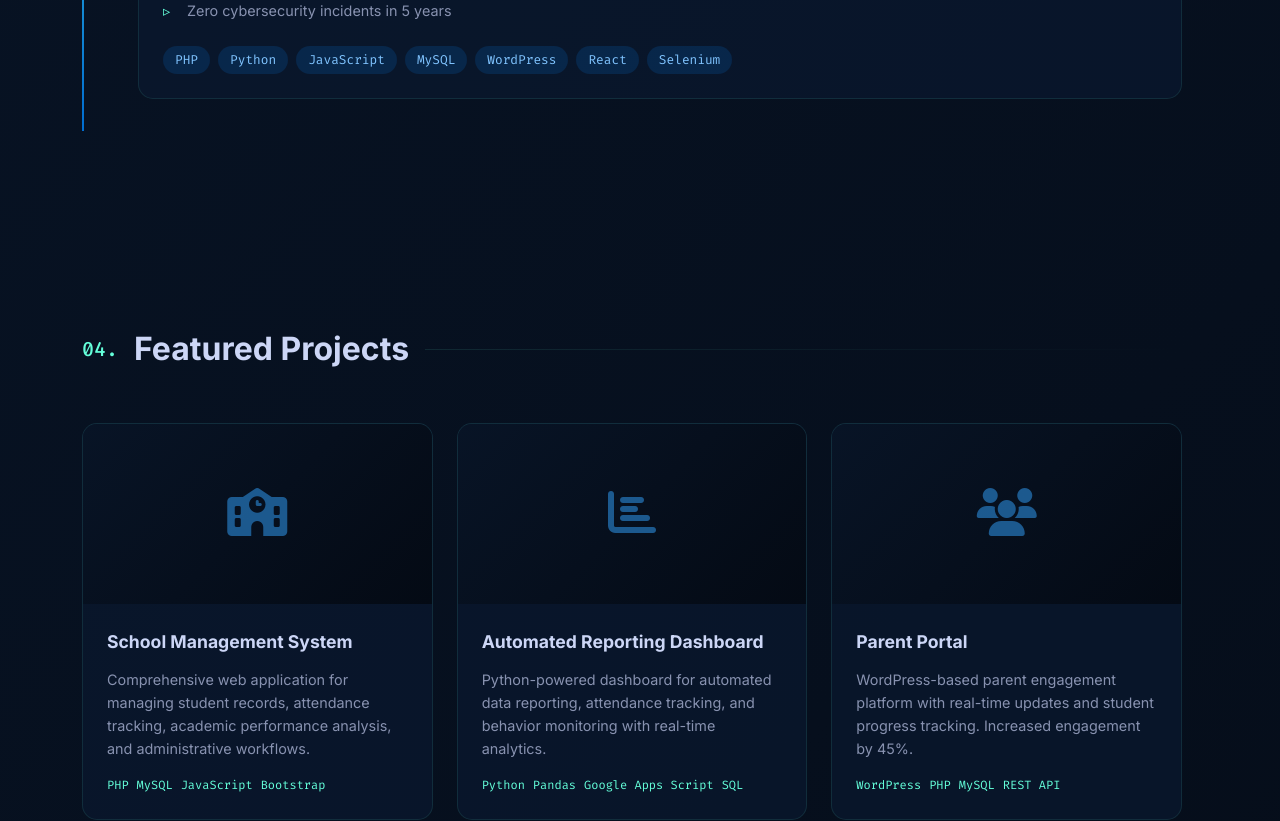
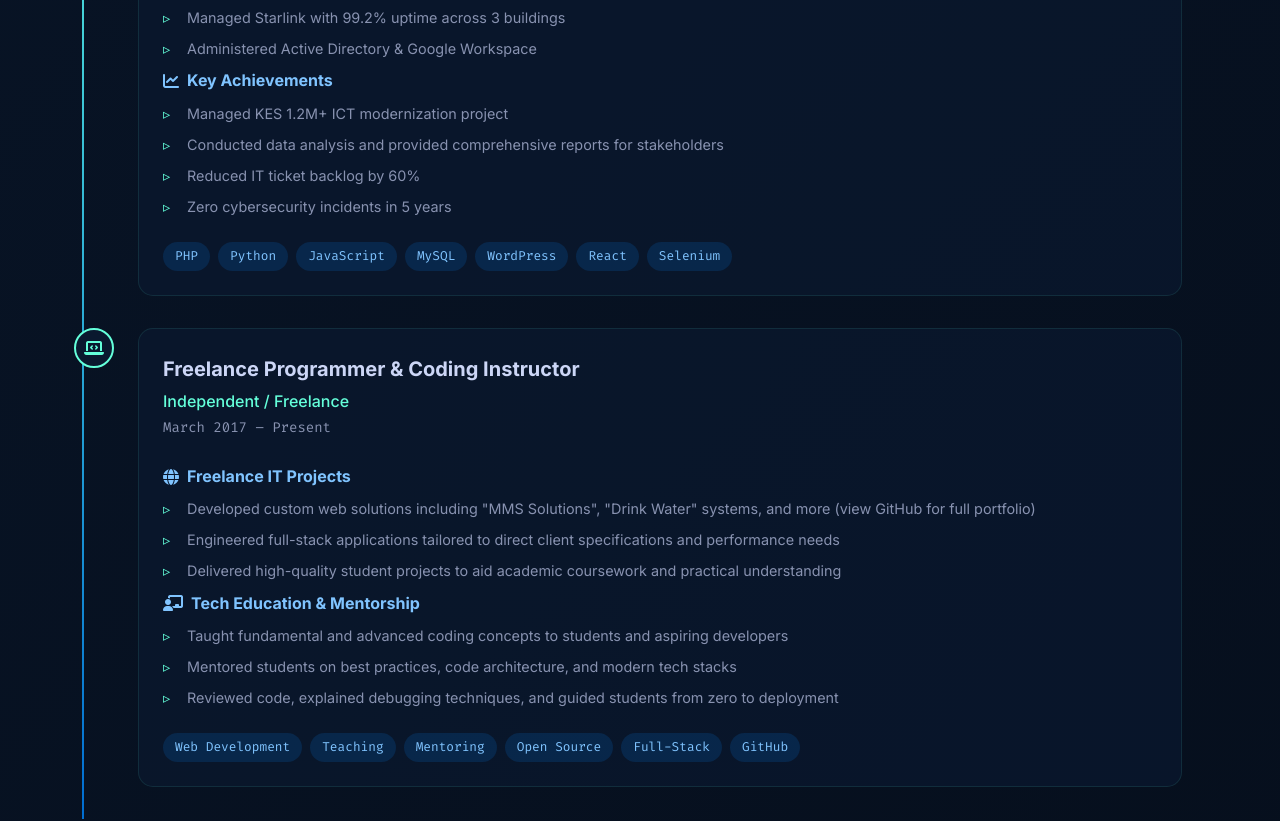
Before and after one commit to MKings7/portfolioo, a React (Vite) app: page / in a window 1280 px wide. Shown: the part 3300-4121 px from the top of the page. Built offline with nearby package versions, Linux system fonts and the light colour scheme.

Commit message:
feat: add Google Level 2 cert, LMS project, and freelance experience

```diff
--- a/src/components/Downloads.jsx
+++ b/src/components/Downloads.jsx
@@ -83,6 +83,13 @@ function Downloads() {
             description: 'Demonstrated proficiency with Gemini AI for learning',
             file: '/gemini certified student.pdf',
             color: '#DB4437'
+        },
+        {
+            icon: 'fas fa-award',
+            title: 'Google Certified Educator Level 2',
+            description: 'Advanced proficiency in integrating Google tools to transform teaching',
+            file: '/GOOGLE LEVEL 2 CERTIFICATE.pdf',
+            color: '#F4B400'
         }
     ]
 
--- a/src/components/Education.jsx
+++ b/src/components/Education.jsx
@@ -36,6 +36,9 @@ function Education() {
         { icon: 'fab fa-git-alt', name: 'Git', color: '#f05032' },
         { icon: 'fab fa-wordpress', name: 'WordPress', color: '#21759b' },
         { icon: 'fab fa-bootstrap', name: 'Bootstrap', color: '#7952b3' },
+        { icon: 'fas fa-leaf', name: 'Spring Boot', color: '#6db33f' },
+        { icon: 'fas fa-rocket', name: 'Vibe Coding', color: '#ff6b6b' },
+        { icon: 'fas fa-robot', name: 'Programming with AI', color: '#9b59b6' },
     ]
 
     const learningItems = [
@@ -134,6 +137,13 @@ function Education() {
                                 <p>Gemini AI Student Certification</p>
                             </div>
                         </div>
+                        <div className="cert-card">
+                            <img src={`${import.meta.env.BASE_URL}GOOGLE LEVEL 2 CERTIFICATE.png`} alt="Google Certified Educator Level 2 Badge" className="cert-badge" />
+                            <div className="cert-info">
+                                <h4>Google Certified Educator L2</h4>
+                                <p>Advanced Tools Integration</p>
+                            </div>
+                        </div>
                     </div>
                 </div>
 
--- a/src/components/Experience.jsx
+++ b/src/components/Experience.jsx
@@ -1,5 +1,11 @@
 function Experience() {
-    const achievements = [
+    const experiences = [
+        {
+            title: 'ICT Coordinator & Software Developer',
+            company: 'Chantilly Schools, Nairobi',
+            date: 'March 2019 – Present',
+            icon: 'fas fa-briefcase',
+            achievements: [
                 {
                     category: 'Software Development',
                     icon: 'fas fa-code',
@@ -24,29 +30,59 @@ function Experience() {
                     icon: 'fas fa-chart-line',
                     items: [
                         'Managed KES 1.2M+ ICT modernization project',
+                        'Conducted data analysis and provided comprehensive reports for stakeholders',
                         'Reduced IT ticket backlog by 60%',
                         'Zero cybersecurity incidents in 5 years'
                     ]
                 }
+            ],
+            tags: ['PHP', 'Python', 'JavaScript', 'MySQL', 'WordPress', 'React', 'Selenium']
+        },
+        {
+            title: 'Freelance Programmer & Coding Instructor',
+            company: 'Independent / Freelance',
+            date: 'March 2017 – Present',
+            icon: 'fas fa-laptop-code',
+            achievements: [
+                {
+                    category: 'Freelance IT Projects',
+                    icon: 'fas fa-globe',
+                    items: [
+                        'Developed custom web solutions including "MMS Solutions", "Drink Water" systems, and more (view GitHub for full portfolio)',
+                        'Engineered full-stack applications tailored to direct client specifications and performance needs',
+                        'Delivered high-quality student projects to aid academic coursework and practical understanding'
                     ]
-
-    const tags = ['PHP', 'Python', 'JavaScript', 'MySQL', 'WordPress', 'React', 'Selenium']
+                },
+                {
+                    category: 'Tech Education & Mentorship',
+                    icon: 'fas fa-chalkboard-teacher',
+                    items: [
+                        'Taught fundamental and advanced coding concepts to students and aspiring developers',
+                        'Mentored students on best practices, code architecture, and modern tech stacks',
+                        'Reviewed code, explained debugging techniques, and guided students from zero to deployment'
+                    ]
+                }
+            ],
+            tags: ['Web Development', 'Teaching', 'Mentoring', 'Open Source', 'Full-Stack', 'GitHub']
+        }
+    ]
 
     return (
         <section className="experience section" id="experience">
             <div className="container">
                 <h2 className="section-title"><span className="title-number">03.</span> Experience</h2>
                 <div className="timeline">
-                    <div className="timeline-item">
-                        <div className="timeline-marker"><i className="fas fa-briefcase"></i></div>
+                    {experiences.map((exp, index) => (
+                        <div className="timeline-item" key={index}>
+                            <div className="timeline-marker"><i className={exp.icon}></i></div>
                             <div className="timeline-content">
                                 <div className="timeline-header">
-                                <h3>ICT Coordinator & Software Developer</h3>
-                                <span className="timeline-company">Chantilly Schools, Nairobi</span>
-                                <span className="timeline-date">March 2019 – Present</span>
+                                    <h3>{exp.title}</h3>
+                                    <span className="timeline-company">{exp.company}</span>
+                                    <span className="timeline-date">{exp.date}</span>
                                 </div>
                                 <div className="timeline-body">
-                                {achievements.map((section, idx) => (
+                                    {exp.achievements.map((section, idx) => (
                                         <div key={idx}>
                                             <h4><i className={section.icon}></i> {section.category}</h4>
                                             <ul>
@@ -56,10 +92,11 @@ function Experience() {
                                     ))}
                                 </div>
                                 <div className="timeline-tags">
-                                {tags.map((tag, idx) => <span className="tag" key={idx}>{tag}</span>)}
+                                    {exp.tags.map((tag, idx) => <span className="tag" key={idx}>{tag}</span>)}
                                 </div>
                             </div>
                         </div>
+                    ))}
                 </div>
             </div>
         </section>
--- a/src/components/Projects.jsx
+++ b/src/components/Projects.jsx
@@ -35,6 +35,18 @@ function Projects() {
             title: 'IT Support Ticketing System',
             description: 'Glassmorphism UI ticketing system with priority queues, assignment workflows, and email notifications. Reduced backlog by 60%.',
             tech: ['PHP', 'React', 'MySQL', 'Next.js']
+        },
+        {
+            icon: 'fas fa-bullseye',
+            title: 'Staff KPI Appraisal System',
+            description: 'Comprehensive performance management platform with goal-setting, tracking, and multi-level approval workflows for staff evaluations.',
+            tech: ['PHP', 'MySQL', 'JavaScript', 'RBAC']
+        },
+        {
+            icon: 'fas fa-book-reader',
+            title: 'Staff Learning Management System',
+            description: 'Interactive training platform allowing staff to undergo internal courses, track learning progress, and earn certifications.',
+            tech: ['PHP', 'React', 'MySQL', 'LMS']
         }
     ]
 
--- a/src/components/Skills.jsx
+++ b/src/components/Skills.jsx
@@ -29,6 +29,9 @@ function Skills() {
                 { name: 'Python', level: 80 },
                 { name: 'Java', level: 75 },
                 { name: 'SQL', level: 88 },
+                { name: 'Spring Boot', level: 75 },
+                { name: 'Vibe Coding', level: 85 },
+                { name: 'Programming with AI', level: 90 },
             ]
         },
         {
```
Also changed, not shown: public/GOOGLE LEVEL 2 CERTIFICATE.png (added), 1 other file (tests, documents, lock files or other folders). Lines whose indentation alone changed are shown as unchanged.
